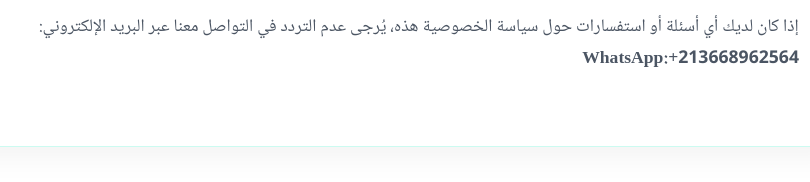
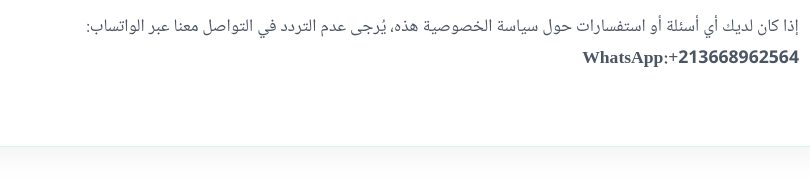
Before and after one commit to AthaneAlgerie/home, a plain HTML site: page privacy.html in a window 1280 px wide. Shown: the part 2022-2204 px from the top of the page, 240-1050 px from the left. Drawn offline with Linux system fonts and the light colour scheme; a web font is replaced by a local one.

Commit message:
privacy.html

```diff
--- a/privacy.html
+++ b/privacy.html
@@ -70,7 +70,7 @@
 
             <h3 class="font-diwani">7. اتصل بنا</h3>
             <p>
-                إذا كان لديك أي أسئلة أو استفسارات حول سياسة الخصوصية هذه، يُرجى عدم التردد في التواصل معنا عبر البريد الإلكتروني:
+                إذا كان لديك أي أسئلة أو استفسارات حول سياسة الخصوصية هذه، يُرجى عدم التردد في التواصل معنا عبر الواتساب:
                 <br>
                 <strong>WhatsApp:+213668962564</strong>
             </p>
@@ -84,4 +84,5 @@
     </footer>
 
 </body>
+
 </html>
```
